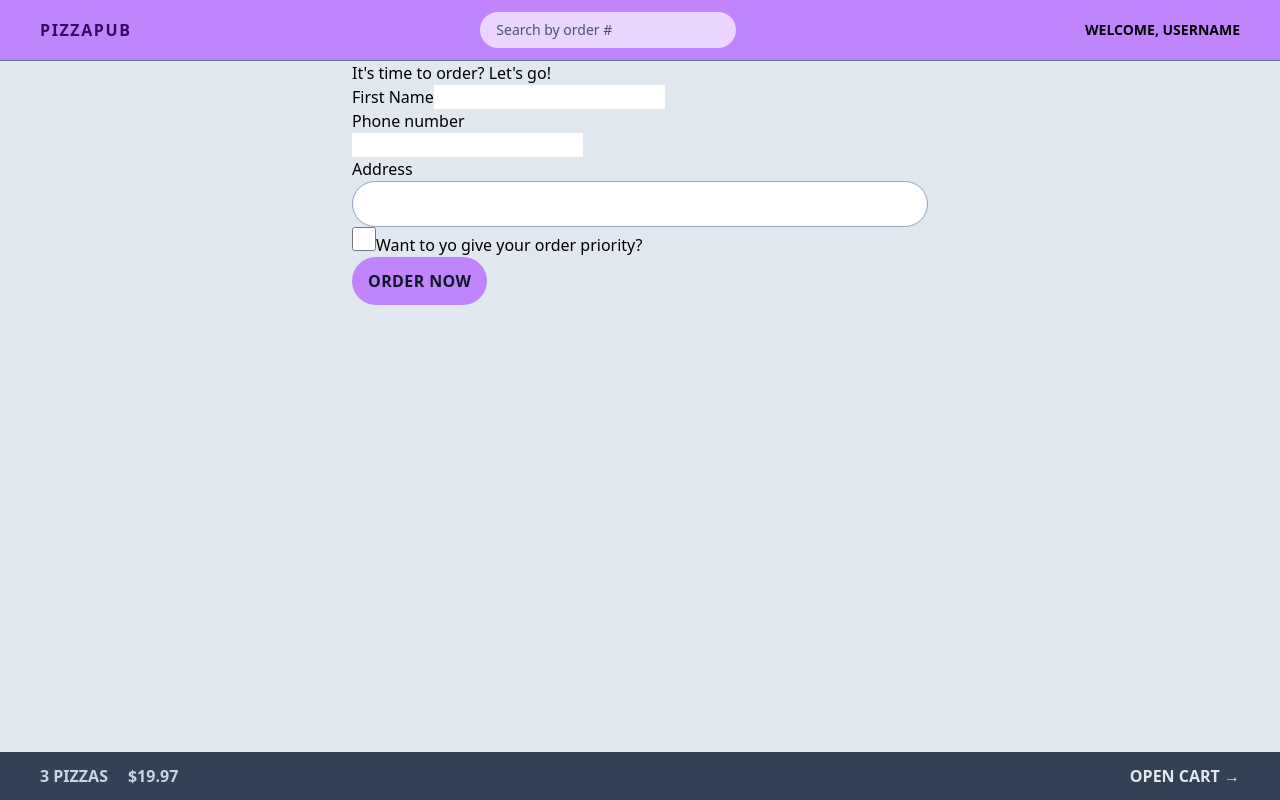
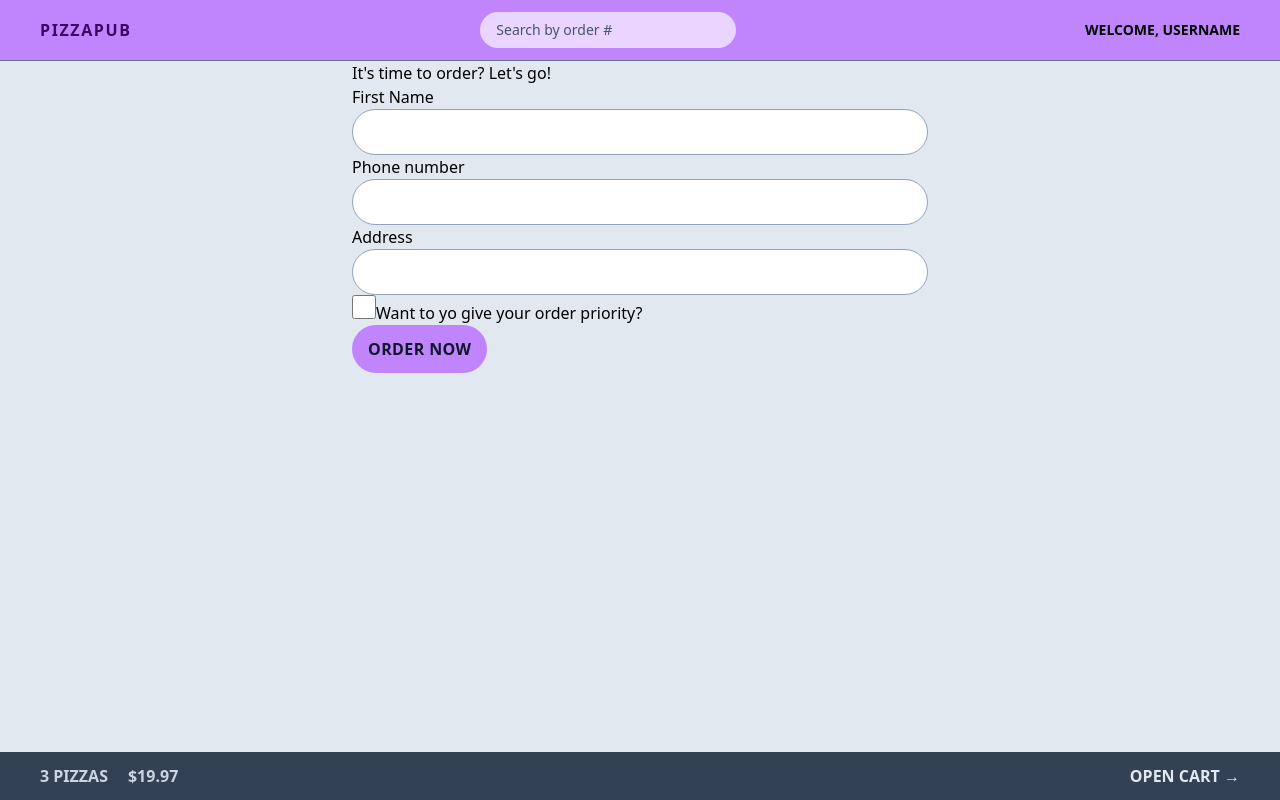
Before and after one commit to bakNa2t/pizzapub, a React (Vite) app: page /order/new in a window 1280 px wide. Built offline with nearby package versions, Linux system fonts and the light colour scheme.

Commit message:
Update styles for form's input fields used tailwind @layer components

```diff
--- a/src/base-blocks/order/OrderCreating.jsx
+++ b/src/base-blocks/order/OrderCreating.jsx
@@ -47,13 +47,13 @@ function OrderCreating() {
       <Form method="POST">
         <div>
           <label>First Name</label>
-          <input type="text" name="customer" required />
+          <input className="input" type="text" name="customer" required />
         </div>
 
         <div>
           <label>Phone number</label>
           <div>
-            <input type="tel" name="phone" required />
+            <input className="input" type="tel" name="phone" required />
             {formErrors?.phone && <p>{formErrors.phone}</p>}
           </div>
         </div>
@@ -61,12 +61,7 @@ function OrderCreating() {
         <div>
           <label>Address</label>
           <div>
-            <input
-              type="text"
-              name="address"
-              required
-              className="w-full rounded-full border border-slate-400 px-4 py-2 text-sm outline-none transition-all duration-300 focus:outline-none focus:ring focus:ring-purple-400 focus:ring-opacity-50 md:px-8 md:py-3"
-            />
+            <input type="text" name="address" required className="input" />
           </div>
         </div>
 
--- a/src/index.css
+++ b/src/index.css
@@ -1,6 +1,12 @@
 @tailwind base;
 @tailwind components;
 @tailwind utilities;
+
+@layer components {
+  .input {
+    @apply w-full rounded-full border border-slate-400 px-4 py-2 text-sm outline-none transition-all duration-300 focus:outline-none focus:ring focus:ring-purple-400 focus:ring-opacity-50 md:px-8 md:py-3;
+  }
+}
 
 /* * {
   margin: 0;
```
